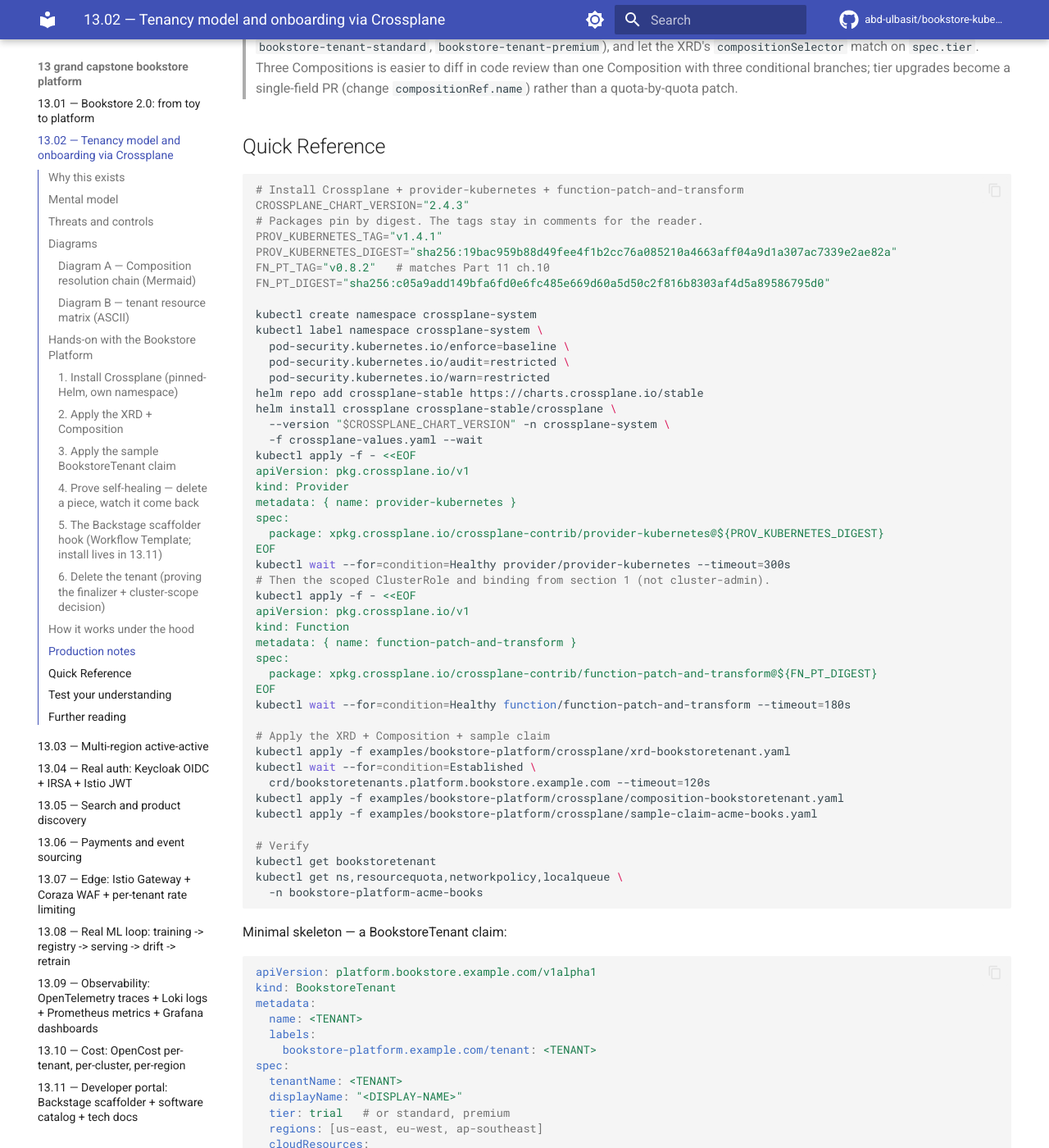
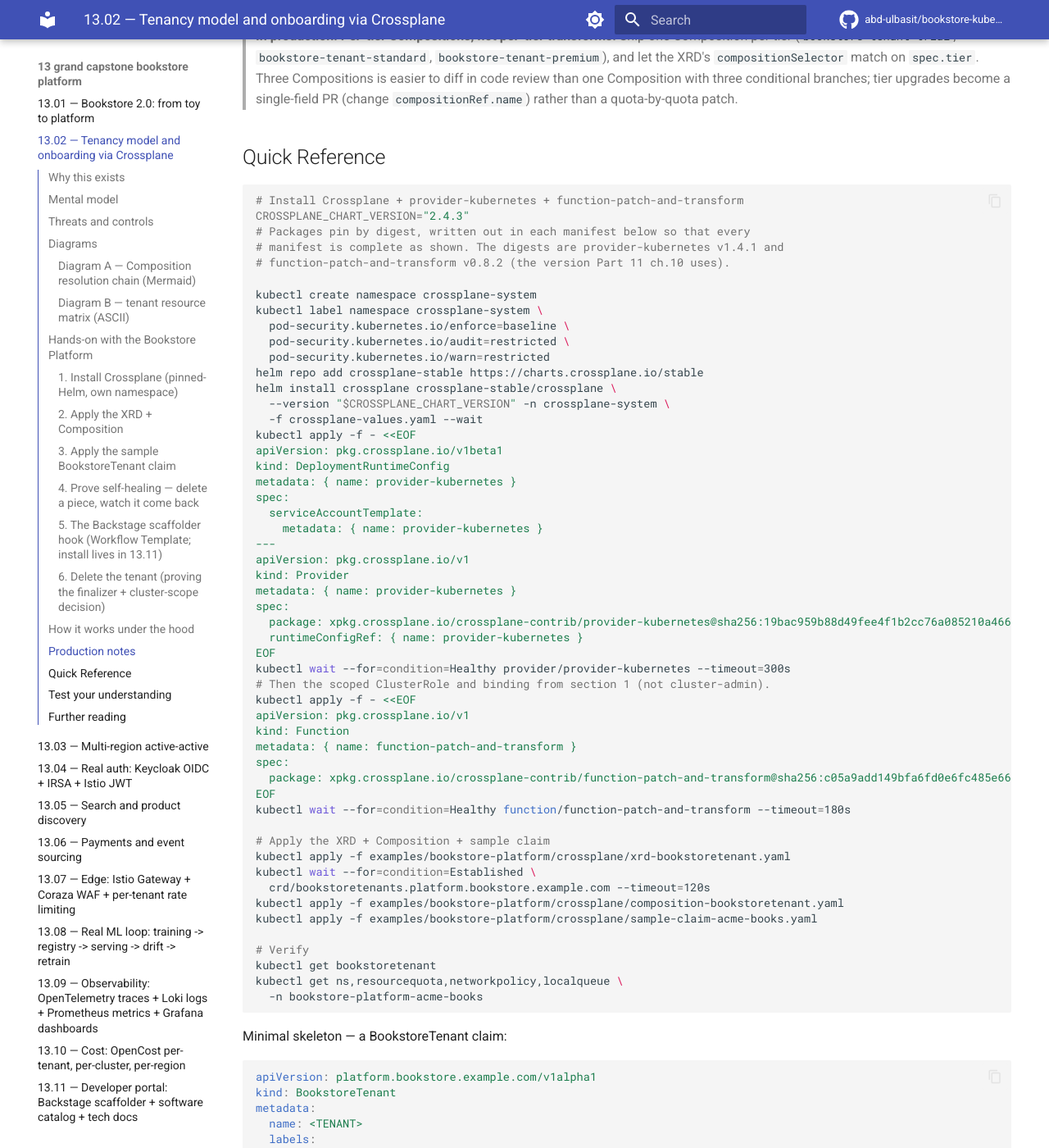
Before and after one commit to abd-ulbasit/bookstore-kubernetes-guide, an MkDocs documentation site: the page built from full-guide/13-grand-capstone-bookstore-platform/02-tenancy-and-crossplane-onboarding.md, in a window 1280 px wide and 1400 px high, scrolled down 14105 px. Shown: the whole window at 82% size. Built offline with MkDocs 1.6.1 and Material for MkDocs 9.7.7, drawn with Linux system fonts in a browser that asks for light colours; comment, search, counter and statistics services are not loaded; some of the changed text lies outside the part shown.

Commit message:
13.02: show the runtime config against the CRDs the lab has
Write the package digests into the install manifests so each one is complete,
and give the Quick Reference the same DeploymentRuntimeConfig. Re-record the
transcript now that the lab cluster holds a Crossplane v2.4.3 installed by
another run: the chapter's DeploymentRuntimeConfig and Provider pass a server
dry run under stand-in names, and that other install shows the pod running as
the ServiceAccount its template names. The chapter's own provider was still not
installed, and the chapter says so.

Co-Authored-By: Claude Sonnet 5.5 <noreply@anthropic.com>

````diff
--- a/full-guide/13-grand-capstone-bookstore-platform/02-tenancy-and-crossplane-onboarding.md
+++ b/full-guide/13-grand-capstone-bookstore-platform/02-tenancy-and-crossplane-onboarding.md
@@ -252,11 +252,9 @@ kubectl config use-context kind-bookstore-platform-us-east
 # Pinned versions. Bump deliberately, not silently. Crossplane 2.x serves
 # the v2 XRD in section 2; the 1.x chart does not.
 CROSSPLANE_CHART_VERSION="2.4.3"
-# Packages pin by digest. The tags stay in comments for the reader.
-PROV_KUBERNETES_TAG="v1.4.1"
-PROV_KUBERNETES_DIGEST="sha256:19bac959b88d49fee4f1b2cc76a085210a4663aff04a9d1a307ac7339e2ae82a"
-FN_PT_TAG="v0.8.2"   # matches Part 11 ch.10
-FN_PT_DIGEST="sha256:c05a9add149bfa6fd0e6fc485e669d60a5d50c2f816b8303af4d5a89586795d0"
+# Packages pin by digest, written out in each manifest below so that every
+# manifest is complete as shown. The digests are provider-kubernetes v1.4.1 and
+# function-patch-and-transform v0.8.2 (the version Part 11 ch.10 uses).
 
 # Label the namespace before the install: enforce baseline, and warn and audit
 # at restricted so the gap stays visible (section 1 explains why).
@@ -316,7 +314,7 @@ apiVersion: pkg.crossplane.io/v1
 kind: Provider
 metadata: { name: provider-kubernetes }
 spec:
-  package: xpkg.crossplane.io/crossplane-contrib/provider-kubernetes@${PROV_KUBERNETES_DIGEST}
+  package: xpkg.crossplane.io/crossplane-contrib/provider-kubernetes@sha256:19bac959b88d49fee4f1b2cc76a085210a4663aff04a9d1a307ac7339e2ae82a
   runtimeConfigRef: { name: provider-kubernetes }
 EOF
 kubectl wait --for=condition=Healthy provider/provider-kubernetes --timeout=300s
@@ -329,7 +327,7 @@ apiVersion: pkg.crossplane.io/v1
 kind: Function
 metadata: { name: function-patch-and-transform }
 spec:
-  package: xpkg.crossplane.io/crossplane-contrib/function-patch-and-transform@${FN_PT_DIGEST}
+  package: xpkg.crossplane.io/crossplane-contrib/function-patch-and-transform@sha256:c05a9add149bfa6fd0e6fc485e669d60a5d50c2f816b8303af4d5a89586795d0
 EOF
 kubectl wait --for=condition=Healthy function/function-patch-and-transform --timeout=180s
 
@@ -394,8 +392,8 @@ source shows this:
 [`runtime.go`](https://github.com/crossplane/crossplane/blob/v2.4.3/internal/controller/pkg/runtime/runtime.go)
 falls back to the revision name only when the template leaves the name empty.
 Once the provider is Healthy, confirm that its pod runs as that
-ServiceAccount. The answer should be `provider-kubernetes`. The lab run could
-not capture it, because the lab has no Crossplane:
+ServiceAccount. The answer should be `provider-kubernetes`. The lab run did
+not install this chapter's provider, so it could not capture that answer:
 
 ```sh
 kubectl -n crossplane-system get pods \
@@ -579,13 +577,16 @@ another name held the role. Keep the binding on `provider-kubernetes` alone,
 and treat any second subject on that ClusterRole as a change to this policy as
 well.
 
-The two `Provider` and `DeploymentRuntimeConfig` objects in the install block
-were not run on a cluster. The lab has no Crossplane, so a server dry run
-refuses both kinds for want of their CRDs. The captured run checked the two
-manifests against the CRD schemas at Crossplane v2.4.3 instead, with a local
-script, and a misspelt field and a wrong type each fail that check. A schema
-check shows the manifests are well formed. It does not show the pod running
-as `provider-kubernetes`; the `jsonpath` check above does, on a real install.
+The `DeploymentRuntimeConfig` and `Provider` in the install block were
+server-dry-run, under stand-in names, on a lab cluster that has Crossplane
+v2.4.3 installed by another run. The API server accepted both. A local script
+also checked them against the CRD schemas at v2.4.3, and a misspelt field and
+a wrong type each fail that script. Neither check installs the provider, so
+the lab did not see this chapter's pod run as `provider-kubernetes`. It did
+see the mechanism. That other install sets
+`serviceAccountTemplate.metadata.name` in its `DeploymentRuntimeConfig`, and
+its provider pod runs as that ServiceAccount, not under a generated name. Run
+the `jsonpath` check above on your own install.
 
 ### 2. Apply the XRD + Composition
 
@@ -820,11 +821,9 @@ is documented in Production notes.
 ```sh
 # Install Crossplane + provider-kubernetes + function-patch-and-transform
 CROSSPLANE_CHART_VERSION="2.4.3"
-# Packages pin by digest. The tags stay in comments for the reader.
-PROV_KUBERNETES_TAG="v1.4.1"
-PROV_KUBERNETES_DIGEST="sha256:19bac959b88d49fee4f1b2cc76a085210a4663aff04a9d1a307ac7339e2ae82a"
-FN_PT_TAG="v0.8.2"   # matches Part 11 ch.10
-FN_PT_DIGEST="sha256:c05a9add149bfa6fd0e6fc485e669d60a5d50c2f816b8303af4d5a89586795d0"
+# Packages pin by digest, written out in each manifest below so that every
+# manifest is complete as shown. The digests are provider-kubernetes v1.4.1 and
+# function-patch-and-transform v0.8.2 (the version Part 11 ch.10 uses).
 
 kubectl create namespace crossplane-system
 kubectl label namespace crossplane-system \
@@ -836,11 +835,19 @@ helm install crossplane crossplane-stable/crossplane \
   --version "$CROSSPLANE_CHART_VERSION" -n crossplane-system \
   -f crossplane-values.yaml --wait
 kubectl apply -f - <<EOF
+apiVersion: pkg.crossplane.io/v1beta1
+kind: DeploymentRuntimeConfig
+metadata: { name: provider-kubernetes }
+spec:
+  serviceAccountTemplate:
+    metadata: { name: provider-kubernetes }
+---
 apiVersion: pkg.crossplane.io/v1
 kind: Provider
 metadata: { name: provider-kubernetes }
 spec:
-  package: xpkg.crossplane.io/crossplane-contrib/provider-kubernetes@${PROV_KUBERNETES_DIGEST}
+  package: xpkg.crossplane.io/crossplane-contrib/provider-kubernetes@sha256:19bac959b88d49fee4f1b2cc76a085210a4663aff04a9d1a307ac7339e2ae82a
+  runtimeConfigRef: { name: provider-kubernetes }
 EOF
 kubectl wait --for=condition=Healthy provider/provider-kubernetes --timeout=300s
 # Then the scoped ClusterRole and binding from section 1 (not cluster-admin).
@@ -849,7 +856,7 @@ apiVersion: pkg.crossplane.io/v1
 kind: Function
 metadata: { name: function-patch-and-transform }
 spec:
-  package: xpkg.crossplane.io/crossplane-contrib/function-patch-and-transform@${FN_PT_DIGEST}
+  package: xpkg.crossplane.io/crossplane-contrib/function-patch-and-transform@sha256:c05a9add149bfa6fd0e6fc485e669d60a5d50c2f816b8303af4d5a89586795d0
 EOF
 kubectl wait --for=condition=Healthy function/function-patch-and-transform --timeout=180s
 
````
Also changed, not shown: 1 other file.
